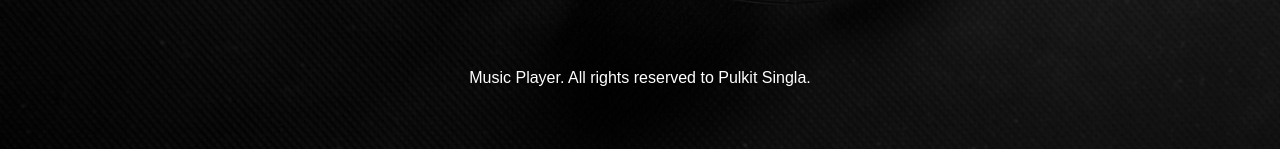
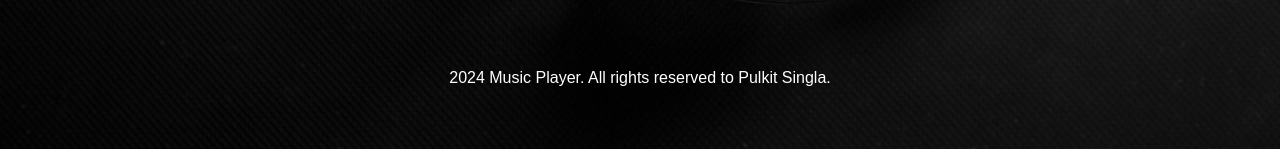
Before and after one commit to ipulkitsingla/Music_Player, a plain HTML site: page index.html in a window 1280 px wide. Shown: the part 641-790 px from the top of the page. Drawn offline with Linux system fonts and the light colour scheme.

Commit message:
Update index.html

```diff
--- a/index.html
+++ b/index.html
@@ -21,7 +21,7 @@
       <div class="progress"></div>
    </div>
    <footer>
-   <p class="footer">Music Player. All rights reserved to Pulkit Singla.</p>
+   <p class="footer">2024 Music Player. All rights reserved to Pulkit Singla.</p>
   </footer>
 <script src="script.js"></script>
 </body>
```
